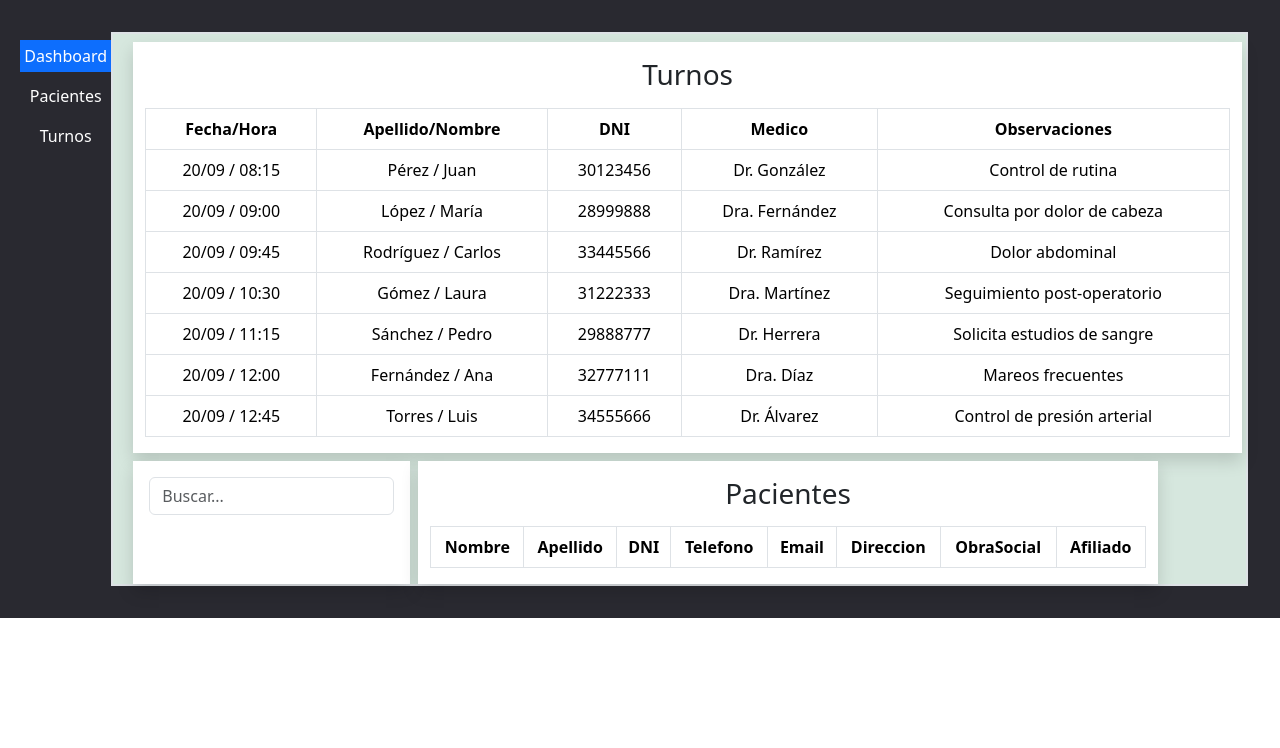
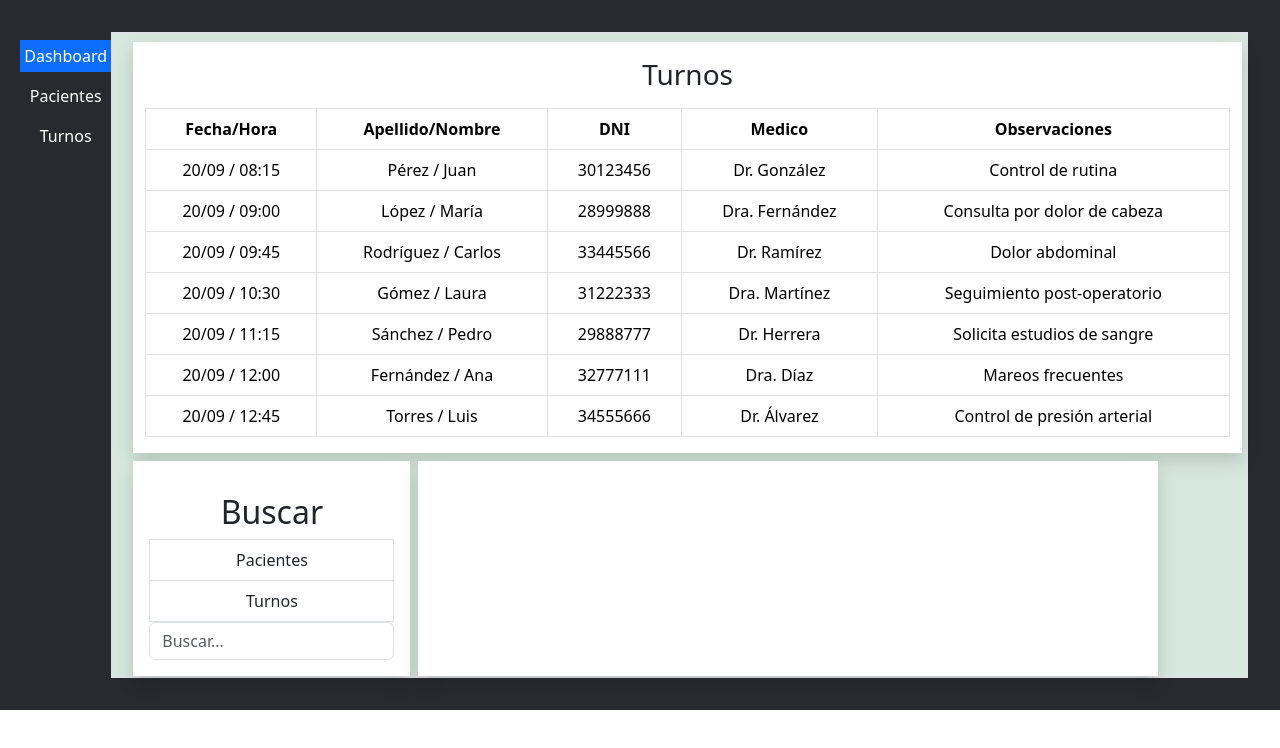
Before and after one commit to Condebasura/Consultorio, a React (Vite) app in the folder Consultorio/: page / in a window 1280 px wide. Shown: the top 748 px of the page. Built offline with nearby package versions, Linux system fonts and the light colour scheme.

Commit message:
Creando la busqueda de pacientes y turnos

```diff
--- a/Consultorio/src/App.tsx
+++ b/Consultorio/src/App.tsx
@@ -8,6 +8,7 @@ import React from 'react';
 import Table from './components/TablaTurnos';
 import SearchInput from './components/Search';
 import TablePacientes from './components/TablaPacientes';
+import MiniTabla from './components/MiniTabla';
 
 
 function App() {
@@ -107,8 +108,16 @@ const [medicoSeleccionado, setMedicoSeleccionado] = React.useState<number | "">(
   />
  </div>
  <div className='subSeccions shadow col-lg-3 ms-2 p-3 bg-white'>
-  {Tipos === 'Dashboard' && (<SearchInput onSearch={(data) =>setResult(data)} method='POST' url='http://localhost:3000/SearchPaciente' />
-)}
+  {Tipos === 'Dashboard' && (<Ul
+  titulo='Buscar'
+  names={[
+    'Pacientes', 'Turnos'
+  ]}
+  onSelect={setAction}
+  >
+  <SearchInput onSearch={(data) =>setResult(data)} method='POST' url='http://localhost:3000/SearchPaciente' />
+
+  </Ul>)}
 
 {Tipos === 'Pacientes' && (<Ul
 titulo='Pacientes'
@@ -117,8 +126,9 @@ onSelect={setAction}
 
 >
 <SearchInput onSearch={(data) =>setResult(data)} method='POST' url='http://localhost:3000/SearchPaciente' />
+<MiniTabla DatosPaci={result} onEditar={(DatosPaci)=> setPacienteSeleccionado(DatosPaci) }/>
 
-</Ul>)}
+</Ul>) }
 
 {Tipos === 'Turnos' && (<Ul
 titulo='Trunos'
@@ -128,46 +138,47 @@ onSelect={setAction}
  </div>
  <div className='inputsDeSubseccions shadow col-lg-8 ms-2 bg-white '>
 
-  {Tipos === "Dashboard" && (<TablePacientes onEditar={(result)=> setPacienteSeleccionado(result)} DatosPaci={result}/>)}
+  {action === "Pacientes" && (<TablePacientes Datos={result} />)}
 
 
-
+ {/*Seguir con la aciones de busqueda entre pacientes y turnos */}
 
   {action === 'Alta Paciente' && (<Formulario
 
   titulo='Alta'
   campos={[
-    {name: "Nombre" , required: true},
-    {name:"Apellido" , required: true},
-    {name: "DNI", type:"number", required: true},
-    {name:"Telefono", type:"number", required: true},
-    {name:"Email", type:"email" , required: true},
-    {name:"Direccion" , required: true},
-    {name:"ObraSocial" , required: true},
-    {name:"Afiliado", type:"number" , required: true}
+    {name: "nombre" , required: true},
+    {name:"apellido" , required: true},
+    {name: "dni", type:"number", required: true},
+    {name:"telefono", type:"number", required: true},
+    {name:"email", type:"email" , required: true},
+    {name:"direccion" , required: true},
+    {name:"obraSocial" , required: true},
+    {name:"afiliado", type:"number" , required: true}
   ]}
   url= "http://localhost:3000/AltaPaciente"
   method='POST'
 
   />)}
 
-  {action === 'Editar Paciente'&&(<Formulario
+  {action === 'Editar Paciente'&& pacienteSeleccionado && (<Formulario
    titulo='Editar'
    campos={[
 
-  {name: "Nombre", required: true },
-    {name:"Apellido" , required: true},
-    {name: "DNI", type:"number" , required: true},
-    {name:"Telefono", type:"number" , required: true},
-    {name:"Email", type:"email" , required: true},
+  {name: "nombre", required: true },
+    {name:"apellido" , required: true},
+    {name: "dni", type:"number" , required: true},
+    {name:"telefono", type:"number" , required: true},
+    {name:"email", type:"email" , required: true},
     {name:"direccion" , required: true},
-    {name:"ObraSocial" , required: true},
-    {name:"Afiliado", type:"number" , required: true}
+    {name:"obraSocial" , required: true},
+    {name:"afiliado", type:"number" , required: true}
 
    ]}
 
    method='POST'
    url='http://localhost:3000'
+   valoresIniciales={pacienteSeleccionado}
    />
   )}
 
@@ -176,13 +187,13 @@ onSelect={setAction}
   titulo='Crear'
   campos={[
     {name: 'Buscar', type:'search'},
-    {name:'Nombre' , required: true},
-    {name: 'Apellido' , required: true},
-    {name:'DNI',type:'number' , required: true},
-    {name:'Telefono', type:'number' , required: true},
-    {name:'Fecha', type:'Date' , required: true},
-    {name:'Hora', type:'time' , required: true},
-    {name:'Observaciones', type:'textarea' , required: true}
+    {name:'nombre' , required: true},
+    {name: 'apellido' , required: true},
+    {name:'dni',type:'number' , required: true},
+    {name:'telefono', type:'number' , required: true},
+    {name:'fecha', type:'Date' , required: true},
+    {name:'hora', type:'time' , required: true},
+    {name:'observaciones', type:'textarea' , required: true}
 
   ]}
   children={<Selector
@@ -199,13 +210,13 @@ onSelect={setAction}
   titulo='Editar'
   campos={[
     {name:'Buscar', type: 'search'},
-    {name:'Nombre' , required: true},
-    {name: 'Apellido' , required: true},
-    {name:'DNI',type:'number' , required: true},
-    {name:'Telefono', type:'number' , required: true},
-    {name:'Fecha', type:'Date' , required: true},
-    {name:'Hora', type:'time' , required: true},
-    {name:'Observaciones', type:'textarea' , required: true}
+    {name:'nombre' , required: true},
+    {name: 'apellido' , required: true},
+    {name:'dni',type:'number' , required: true},
+    {name:'telefono', type:'number' , required: true},
+    {name:'fecha', type:'Date' , required: true},
+    {name:'hora', type:'time' , required: true},
+    {name:'observaciones', type:'textarea' , required: true}
 
   ]}
   children={<Selector
--- /dev/null
+++ b/Consultorio/src/components/MiniTabla.tsx
@@ -0,0 +1,47 @@
+type DataTabProps = {
+     nombre:string;
+    apellido: string;
+    dni: number;
+}
+
+type datosProp = {
+    DatosPaci: DataTabProps[];
+    onEditar: (DatosPaci: any) => void;
+}
+
+export default function MiniTabla({DatosPaci , onEditar}: datosProp){
+
+return(
+    <>
+    <table className=" text-center m-3">
+    <tbody>
+        {
+           DatosPaci.map((items)=>(
+
+               <tr key={items.dni}>
+                <tr>
+                <th>Nombre:</th>
+                 <td>{items.nombre}</td>
+                </tr>
+                <tr>
+                    <th>Apellido:</th>
+                        <td>{items.apellido}</td>
+                </tr>
+
+                <tr>
+                    <th>Dni:</th>
+                        <td>{items.dni}</td>
+                </tr>
+                <tr>
+                    <th>Editar</th>
+                    <button className="btn btn-primary btn-sm" onClick={()=> onEditar(items)}>Editar</button>
+                </tr>
+        </tr>
+            ))
+        }
+    </tbody>
+    </table>
+    </>
+)
+
+}
--- a/Consultorio/src/components/TablaPacientes.tsx
+++ b/Consultorio/src/components/TablaPacientes.tsx
@@ -12,11 +12,11 @@ type DataTabProps = {
 }
 
 type datosProp = {
-    DatosPaci: DataTabProps[];
-  onEditar: (DatosPaci: any) =>void;
+    Datos: DataTabProps[];
+
 }
 
-export default function TablePacientes({DatosPaci, onEditar}: datosProp){
+export default function TablePacientes({Datos}: datosProp){
 
     return(
 
@@ -24,7 +24,7 @@ export default function TablePacientes({DatosPaci, onEditar}: datosProp){
         <div className="m-3">
             <h3>Pacientes</h3>
         </div>
-        <table className=" table table-bordered">
+        <table className=" table table-bordered ">
             <thead >
                 <tr >
                 <th >Nombre</th>
@@ -36,13 +36,14 @@ export default function TablePacientes({DatosPaci, onEditar}: datosProp){
                 <th >ObraSocial</th>
                 <th >Afiliado</th>
 
+
                 </tr>
 
             </thead>
               <tbody>
                 {
-                    DatosPaci.map((items , index)=>(
-                        <tr key={index}>
+                    Datos.map((items )=>(
+                        <tr key={items.dni}>
                              <td >{items.nombre}</td>
                              <td >{items.apellido}</td>
                              <td >{items.dni}</td>
@@ -52,12 +53,7 @@ export default function TablePacientes({DatosPaci, onEditar}: datosProp){
                              <td >{items.obraSocial}</td>
                              <td >{items.afiliado}</td>
 
-                            <td>
-                                <button className="btn btn-primary btn-sm" onClick={()=> onEditar(items)}>
-                             Editar
 
-                                </button>
-                            </td>
 
                         </tr>
                     ))
```
